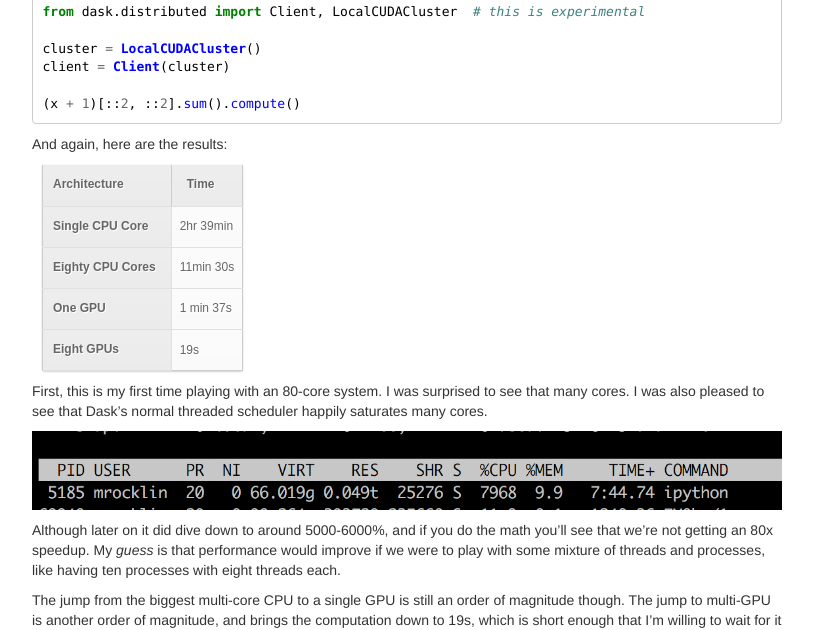
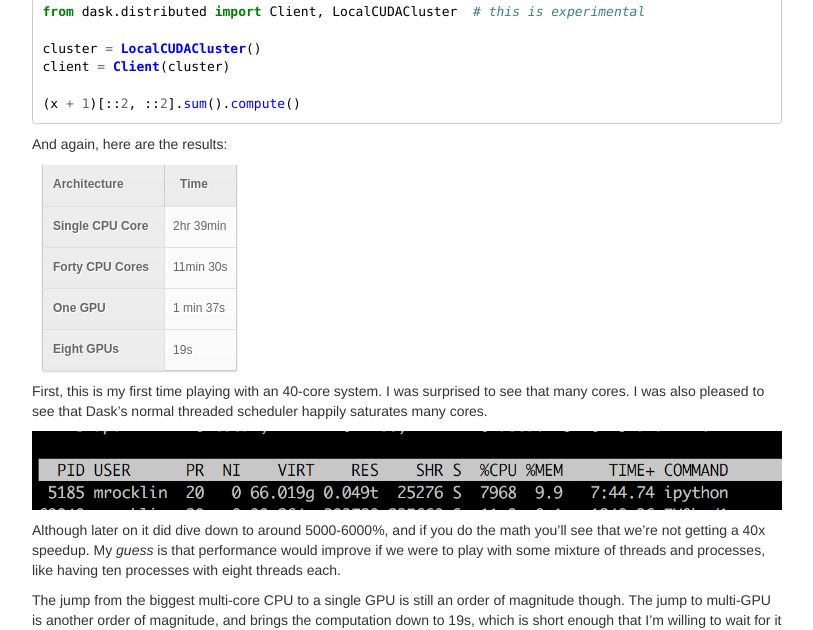
Before and after one commit to besyskymnbk/blog, a Jekyll site: the page built from _posts/work/2018-12-30-cupy-dask-first-steps.md, in a window 1280 px wide and 900 px high, scrolled down 2196 px. Shown: the top 630 px of the window, without its empty margins (233-1046 px from the left). Built offline with Jekyll 4.4.1, drawn with Linux system fonts in a browser that asks for light colours; a script that is not in the unit is left out; comment, search, counter and statistics services are not loaded; some of the changed text lies outside the part shown.

Commit message:
80 -> 40 because of hyperthreading

```diff
--- a/_posts/work/2018-12-30-cupy-dask-first-steps.md
+++ b/_posts/work/2018-12-30-cupy-dask-first-steps.md
@@ -73,7 +73,7 @@ These libraries allow us to quickly judge the costs of this computation for
 the following hardware choices:
 
 1.  Single-threaded CPU
-2.  Multi-threaded CPU with 80 cores
+2.  Multi-threaded CPU with 40 cores (80 H/T)
 3.  Single-GPU
 4.  Multi-GPU on a single machine with 8 GPUs
 
@@ -96,7 +96,7 @@ we present a table of results.
       <td> 2hr 39min </td>
     </tr>
     <tr>
-      <th> Eighty CPU Cores </th>
+      <th> Forty CPU Cores </th>
       <td> 11min 30s </td>
     </tr>
     <tr>
@@ -178,7 +178,7 @@ And again, here are the results:
       <td> 2hr 39min </td>
     </tr>
     <tr>
-      <th> Eighty CPU Cores </th>
+      <th> Forty CPU Cores </th>
       <td> 11min 30s </td>
     </tr>
     <tr>
@@ -192,14 +192,14 @@ And again, here are the results:
   </tbody>
 </table>
 
-First, this is my first time playing with an 80-core system.  I was surprised
+First, this is my first time playing with an 40-core system.  I was surprised
 to see that many cores.  I was also pleased to see that Dask's normal threaded
 scheduler happily saturates many cores.
 
 <img src="{{BASE_PATH}}/images/python-gil-8000-percent.png" width="100%">
 
 Although later on it did dive down to around 5000-6000%, and if you do the math
-you'll see that we're not getting an 80x speedup.  My *guess* is that
+you'll see that we're not getting a 40x speedup.  My *guess* is that
 performance would improve if we were to play with some mixture of threads and
 processes, like having ten processes with eight threads each.
 
```
